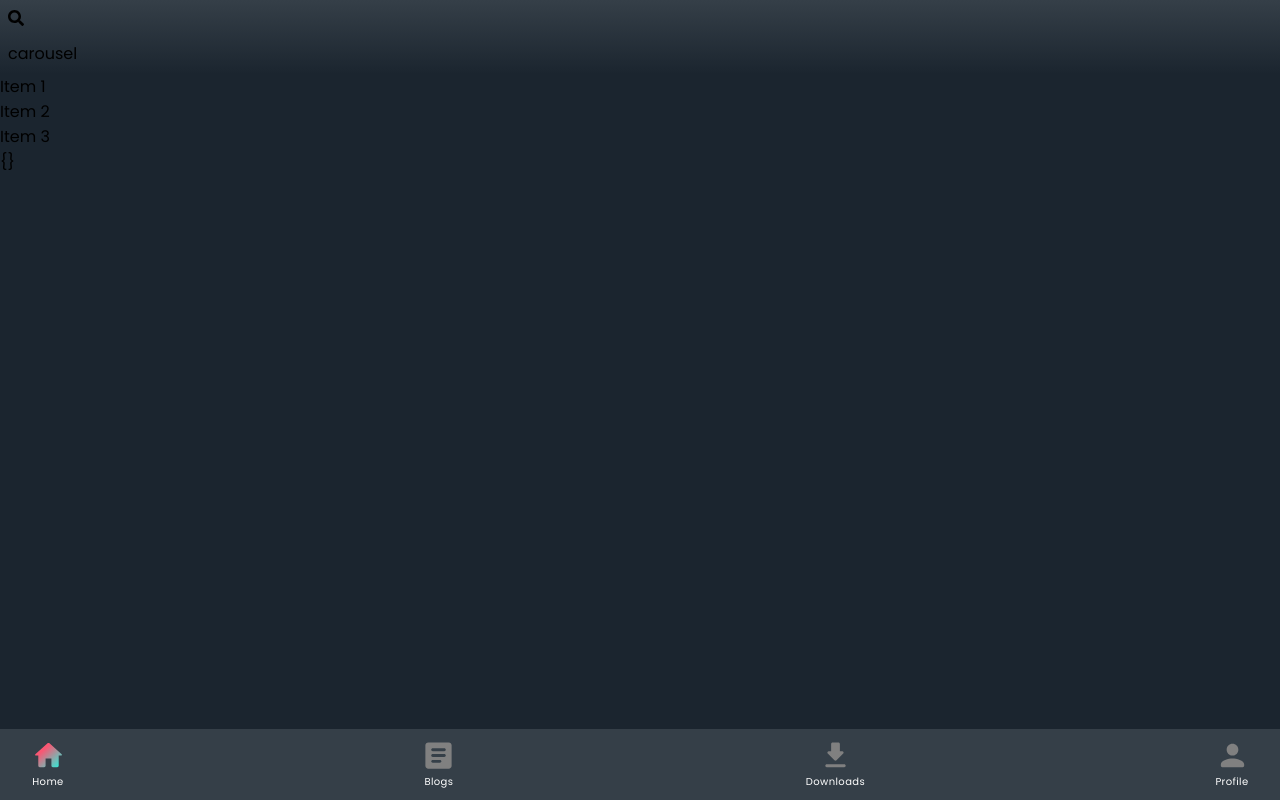
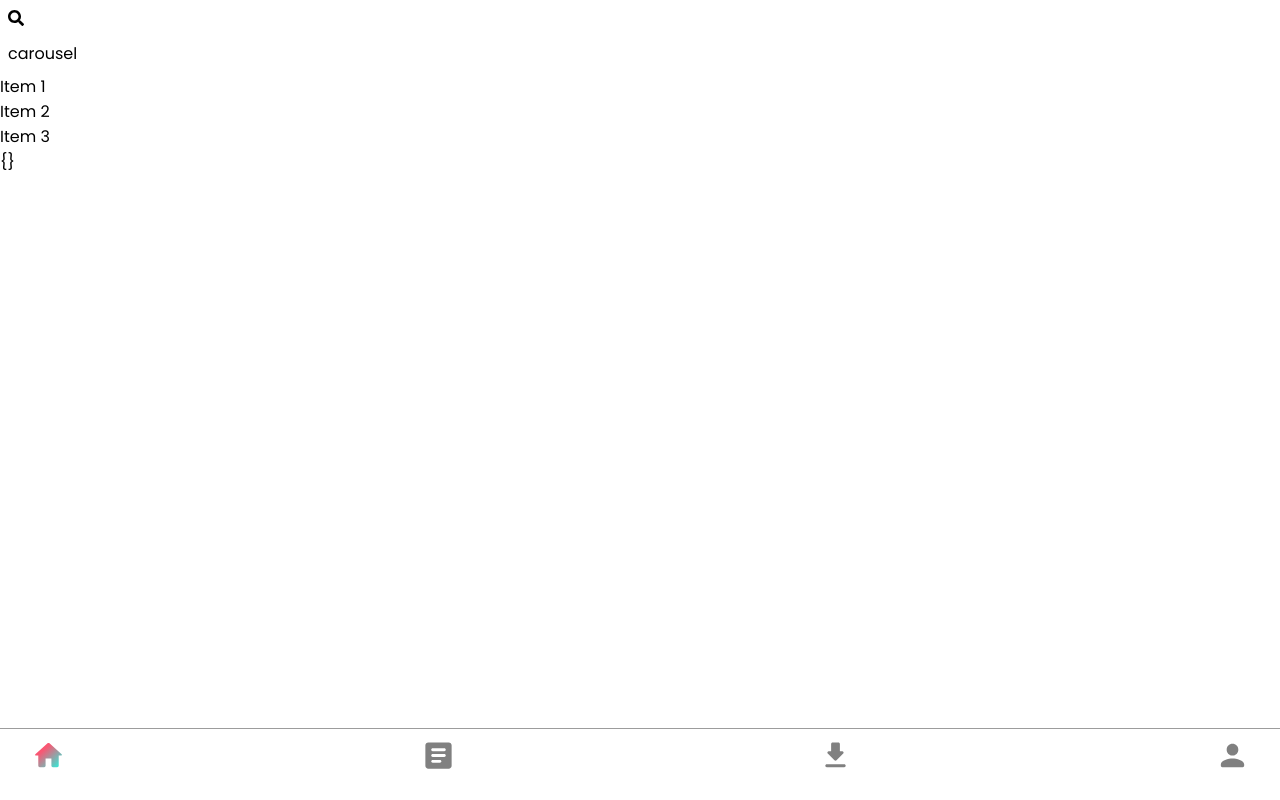
Before and after one commit to Ndbeloved/PWA_1, a React (Vite) app: page / in a window 1280 px wide. Built offline with nearby package versions, Linux system fonts and the light colour scheme.

Commit message:
fix/adjusting background colors

```diff
--- a/src/App.css
+++ b/src/App.css
@@ -1,6 +1,6 @@
 :root{
     --bg-400: #353F48;
-    --bg-500: #1B252F;
+    --bg-500: #ffffff;
     --pink-400: #F9A697;
     --pink-500: #F95773;
 }
--- a/src/Components/Modal/BottomNavigation/BottomNavigation.css
+++ b/src/Components/Modal/BottomNavigation/BottomNavigation.css
@@ -4,7 +4,8 @@
     left: 0;
     width: 100%;
     padding: 0.2rem 1rem;
-    background: var(--bg-400);
+    background: var(--bg-500);
+    border-top: 1px solid rgb(156, 156, 156);
     display: flex;
     flex-direction: row;
     justify-content: space-between;
--- a/src/Components/Navigation/Navigation.css
+++ b/src/Components/Navigation/Navigation.css
@@ -3,7 +3,7 @@
     display: flex;
     flex-direction: column;
     gap: 0.5rem;
-    background: linear-gradient(0deg, var(--bg-500), var(--bg-400));
+    background: var(--bg-500);
     padding: 0.5rem;
     /* box-shadow: 0px 1px 8px rgba(0, 0, 0, 0.3); */
 }
```
